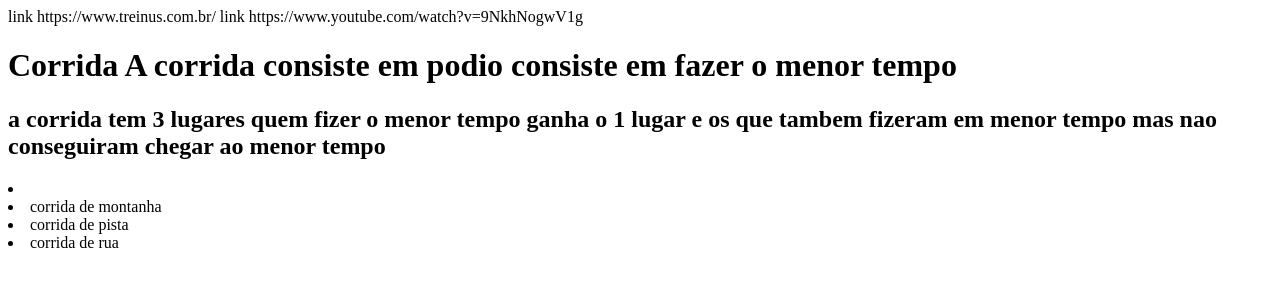
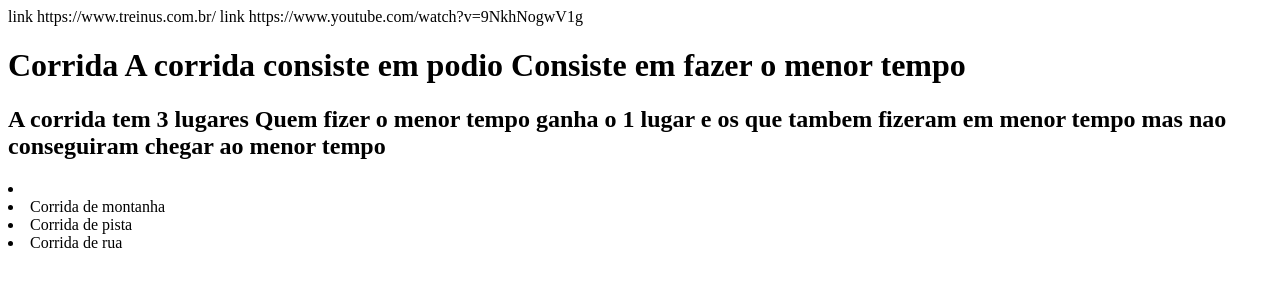
Before and after one commit to gabi24celc/prova3tri-gabrielle, a plain HTML site: page index.html in a window 1280 px wide. Drawn offline with Linux system fonts and the light colour scheme.

Commit message:
Update index.html

```diff
--- a/index.html
+++ b/index.html
@@ -10,17 +10,17 @@
         <herf> link https://www.youtube.com/watch?v=9NkhNogwV1g</herf>
 <h1>Corrida
  A corrida consiste em podio
- consiste em fazer o menor tempo
+ Consiste em fazer o menor tempo
     </h1>
     <h2>
-        a corrida tem 3 lugares
-        quem fizer o menor tempo ganha o 1 lugar
+        A corrida tem 3 lugares
+        Quem fizer o menor tempo ganha o 1 lugar
          e os que tambem fizeram em menor tempo mas nao conseguiram chegar ao menor tempo
     </h2>
     <li>
-        <li> corrida de montanha</li>
-    <li> corrida de pista</li>
-    <li> corrida de rua</li>
+        <li> Corrida de montanha</li>
+    <li> Corrida de pista</li>
+    <li> Corrida de rua</li>
     </li>
 </body>
 </html>
```
